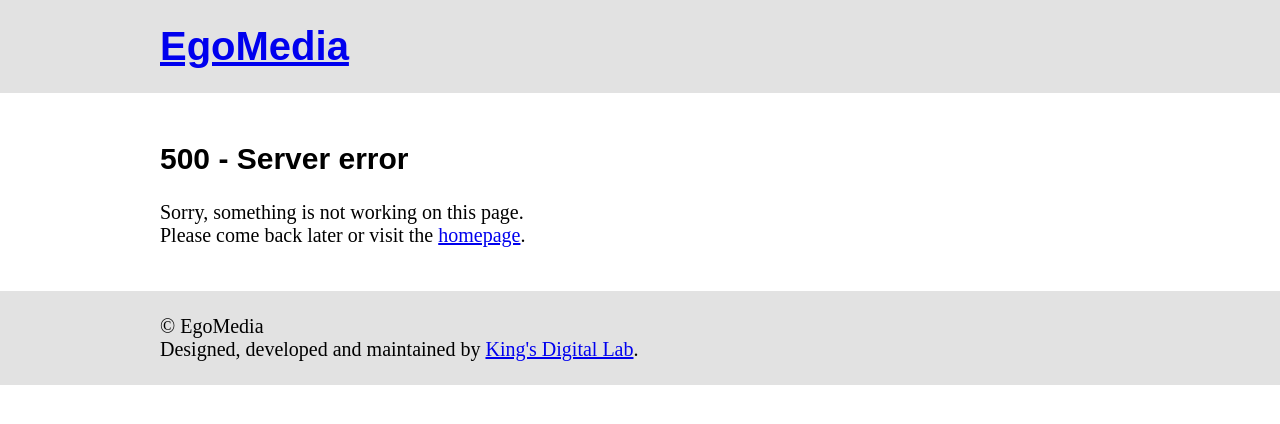
After one commit to kingsdigitallab/egomedia-django, a Django app: template templates/500.html in a window 1280 px wide. The commit adds this page. Shown: the top 424 px of the page. Run offline with Django 3.2, Linux system fonts and the light colour scheme; the template is opened without the code that fills it, so the values that code supplies are empty.

Commit message:
Styled 404 and 500 templates

```diff
--- /dev/null
+++ b/templates/500.html
@@ -0,0 +1,76 @@
+<!DOCTYPE html>
+<html>
+<head>
+  <meta charset="utf-8">
+  <meta http-equiv="X-UA-Compatible" content="IE=edge">
+  <title>500 Server error | Ego Media</title>
+  <meta name="author" content="King's Digital Lab">
+  <meta name="description" content="">
+  <meta name="viewport" content="width=device-width, initial-scale=1.0">
+
+  <style>
+    body {
+        font-family: "KingsCaslon", serif;
+        font-size: 20px;
+        margin: 0;
+        padding: 0;
+
+        -webkit-font-smoothing: antialiased;
+        -moz-osx-font-smoothing: grayscale;
+        text-rendering: optimizeLegibility;
+    }
+
+    .bottom-footer,
+    .top-header {
+        background-color: #e2e2e2;
+        margin: 0;
+        padding: 24px;
+    }
+
+    .center {
+        text-align: center;
+        margin: 24px auto;
+    }
+
+    .grid {
+        padding: 24px;
+    }
+
+    footer p,
+    .grid,
+    h1 {
+        margin: 0 auto;
+        max-width: 960px;
+    }
+
+    h1,
+    h2 {
+        font-family: "KingsBureauGrot", sans-serif;
+    }
+
+    @media screen and (max-width:39.99875em) {
+        .top-header {
+            text-align: center;
+        }
+    }
+  </style>
+</head>
+<body>
+    <header class="top-header">
+        <h1><a href="/">EgoMedia</a></h1>
+    </header>
+
+    <main>
+        <div class="grid">
+            <h2>500 - Server error</h2>
+            <p>Sorry, something is not working on this page.<br>
+            Please come back later or visit the <a href="/">homepage</a>.</p>
+        </div>
+    </main>
+
+    <footer class="bottom-footer">
+        <p>&copy; EgoMedia</p>
+        <p>Designed, developed and maintained by <a href="//kdl.kcl.ac.uk" title="King's Digital Lab">King's Digital Lab</a>.</p>
+    </footer>
+</body>
+</html>
--- a/templates/base.html
+++ b/templates/base.html
@@ -20,13 +20,17 @@
   <link rel="icon" href="{% static 'images/favicon.png' %}" type="image/png">
 </head>
 <body>
+  {% block top_header %}
   <header class="top-header">
     {% include 'includes/header.html' %}
   </header>
+  {% endblock %}
 
+  {% block main_nav %}
   <nav class="top-nav">
     {% include 'includes/navigation.html' %}
   </nav>
+  {% endblock %}
 
   <main>
     <div class="grid-container">
@@ -41,6 +45,7 @@
     </div>
   </main>
 
+  {% block bottom %}
   <footer class="bottom-footer">
     {% block footer %}
     {% include 'includes/footer.html' %}
@@ -64,5 +69,6 @@
   {% compress js %}
   {% block footer_scripts %}{% endblock %}
   {% endcompress %}
+  {% endblock %}
 </body>
 </html>
```
Also changed, not shown: assets/scss/main.scss (+11 -5 lines), templates/404.html (added, +13 -0 lines).
